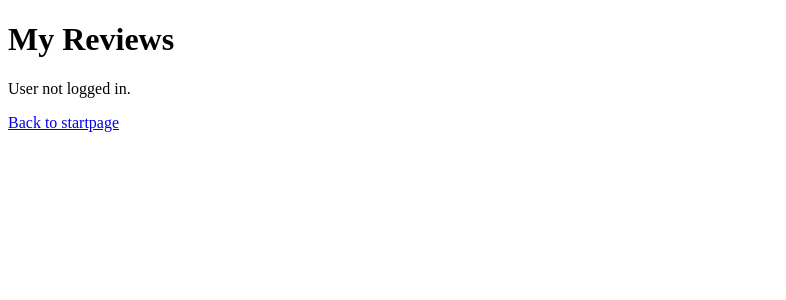
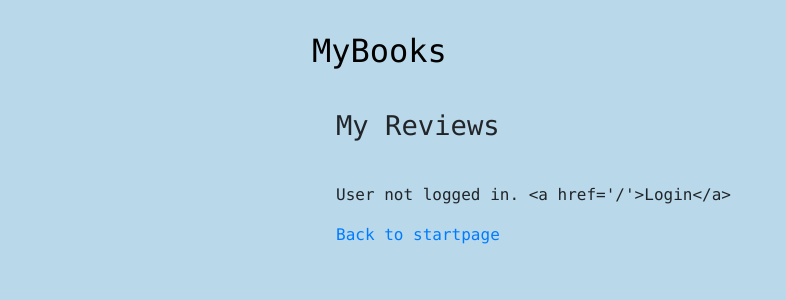
Before and after one commit to irismayigyu/tsoha, a Flask app: page /myreviews in a window 1280 px wide. Shown: the top 300 px of the page, without its empty margins (0-786 px from the left). Run offline with Flask 3, Linux system fonts and the light colour scheme; some libraries are stand-ins or nearby versions.

Commit message:
Improve appearance, CSS

```diff
--- a/routes.py
+++ b/routes.py
@@ -98,7 +98,7 @@ def result():
     book = result_book.fetchone()
 
     if not book:
-        return "Book not found. Please add it to the database: <a href='/addreview'>Try again</a>"
+        return "Book not found. Please add it to the database: <a href='/addbook'>Add book</a> or try again: <a href='/addreview'>Make review</a>"
 
 
 
@@ -136,7 +136,8 @@ def myreviews():
 
 def get_user_reviews():
     if "username" not in session:
-        return "User not logged in."
+        return "User not logged in. <a href='/'>Login</a>"
+
 
     username = session['username']
 
@@ -145,7 +146,7 @@ def get_user_reviews():
     user = result_user.fetchone()
 
     if not user:
-        return "User not found."
+        return "User not found. <a href='/register'>Register</a>"
 
     query_reviews = text("SELECT * FROM reviews WHERE user_id = :user_id")
     result_reviews = db.session.execute(query_reviews, {"user_id": user.id})
@@ -158,7 +159,7 @@ def get_user_reviews():
 
 def find_books():
     if "username" not in session:
-        return "User not logged in."
+        return "User not logged in. <a href='/'>Login</a>"
 
     username = session['username']
 
@@ -167,14 +168,14 @@ def find_books():
     user = result_user.fetchone()
 
     if not user:
-        return "User not found."
+        return "User not found. <a href='/register'>Register</a>"
     query = request.args["query"]
     query_book = text("SELECT * FROM books WHERE WHERE content LIKE :query")
     result_book = db.session.execute(query_book, {"user_id": user.id})
     books = result_book.fetchall()
 
     if not books:
-        return "No reviews found."
+        return "No reviews found. <a href='/startpage'>Back to main page</a>"
 
     return books
 
@@ -185,7 +186,8 @@ def showbooks():
     result = db.session.execute(sql, {"query":"%"+query+"%"})
     found_books = result.fetchall()
     if not found_books:
-        return "No books found."
+        return "Book not found. Please add it to the database: <a href='/addbook'>Add book</a> or try search again: <a href='/search'>Search</a>"
+
     return render_template("showbooks.html", found_books=found_books)
 
 
--- /dev/null
+++ b/static/style.css
@@ -0,0 +1,31 @@
+body {
+    margin: auto;
+    max-width: 45em;
+    font-family: 'consolas', "roboto", 'comic sans', sans-serif;
+    background: #B9D9EB;
+}
+
+nav li {
+    display: inline-block;
+    padding: 0 .5em;
+    padding: .5em 1em;
+    border-radius: .5em;
+    text-align: center;
+}
+
+h1 {
+    margin: auto;
+    font-family: "consolas", "comic sans", sans-serif;
+    padding: 1em 1em;
+    font-size: 2em;
+    color: black
+}
+
+h1 a{
+    color: inherit;
+}
+h2 {
+    margin: auto;
+    font-family: "consolas", "comic sans", sans-serif;
+    font-size: 1.7em;
+}
--- /dev/null
+++ b/templates/layout.html
@@ -0,0 +1,37 @@
+<!DOCTYPE html>
+<html lang="en">
+    <head>
+        <meta charset="UTF-8">
+        <meta http-equiv="X-UA-Compatible" content="IE=edge">
+        <meta name="viewport" content="width=device-width, initial-scale=1.0">
+        <title>MyBooks</title>
+        <link rel="stylesheet" href="../static/style.css">
+    </head>
+    <body>
+
+        <h1><a href="/startpage">MyBooks</a></h1>
+
+        <nav class="navbar">
+            <ul>
+                {% block navbar %}
+                <li><a href="/">Login</a></li>
+                <li><a href="/register">Register</a></li>
+                {% endblock %}
+            </ul>
+        </nav>
+
+    <section class="columns">
+        <div class="column">
+            {% block content1 %}
+
+            {% endblock %}
+        </div>
+        <div class="column">
+            {% block content2 %}
+
+            {% endblock %}
+        </div>
+    </section>
+
+    </body>
+</html>
--- a/templates/myreviews.html
+++ b/templates/myreviews.html
@@ -1,15 +1,20 @@
+<!DOCTYPE html>
+<link rel="stylesheet" href="https://stackpath.bootstrapcdn.com/bootstrap/4.5.0/css/bootstrap.min.css">
+<meta name="viewport" content="width=device-width, initial-scale=1">
+{% extends "layout.html" %}
+{% block navbar %}
+
 <!DOCTYPE html>
 <html lang="en">
 
 <head>
     <meta charset="UTF-8">
     <meta name="viewport" content="width=device-width, initial-scale=1.0">
-    <title>My Reviews</title>
+    <h2>My Reviews</h2>
 </head>
-
+<br>
 <body>
-    <h1>My Reviews</h1>
-
+<p></p>
     {% if user_reviews %}
     <ul>
         {% for re in user_reviews %}
@@ -30,3 +35,5 @@
 </body>
 
 </html>
+
+{% endblock %}
```
Also changed, not shown: schema.sql (+8 -0 lines), templates/addbook.html (+11 -0 lines), templates/addreview.html (+9 -1 lines), templates/index.html (+11 -1 lines), templates/register.html (+8 -0 lines), templates/savedbook.html (+13 -2 lines), templates/savedreview.html (+7 -0 lines), templates/search.html (+22 -7 lines), templates/showbooks.html (+9 -0 lines), templates/startpage.html (+15 -0 lines).
